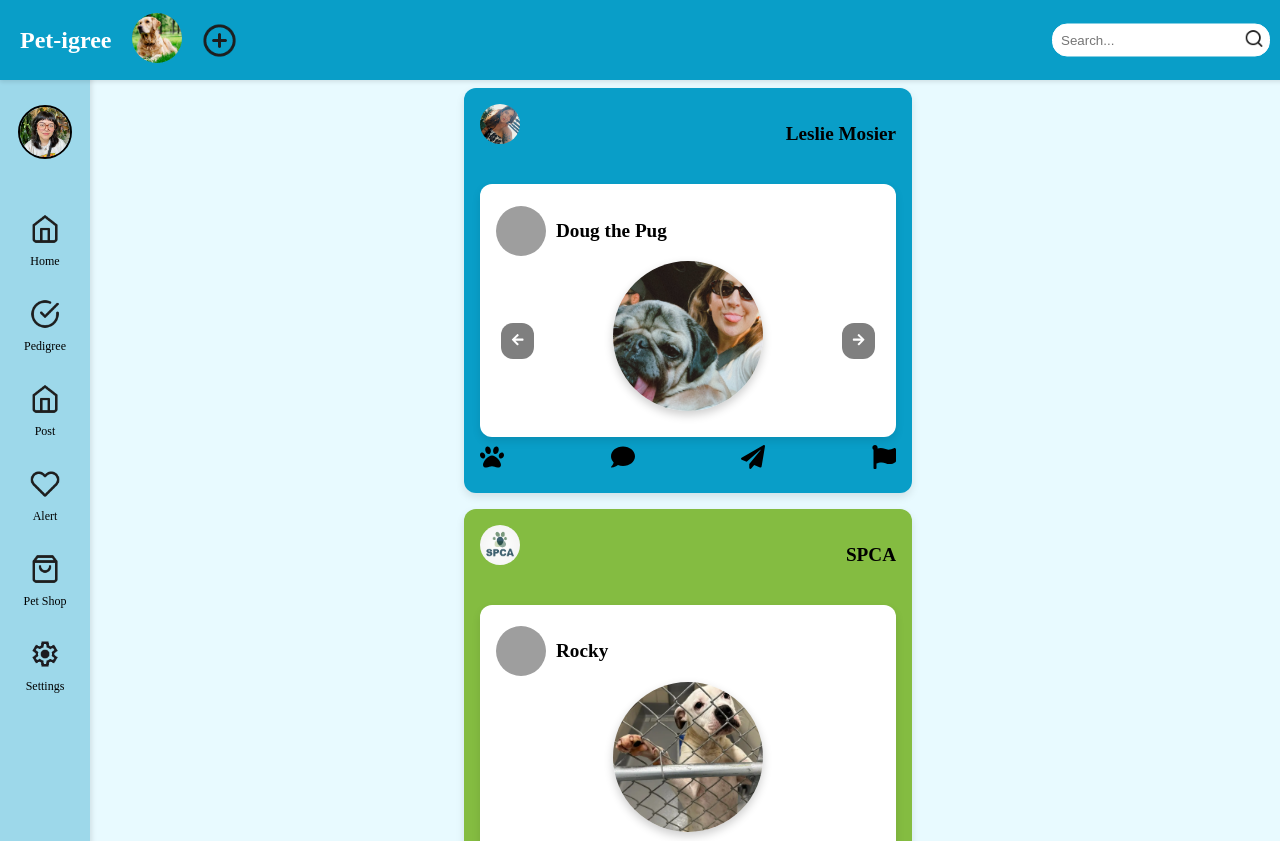
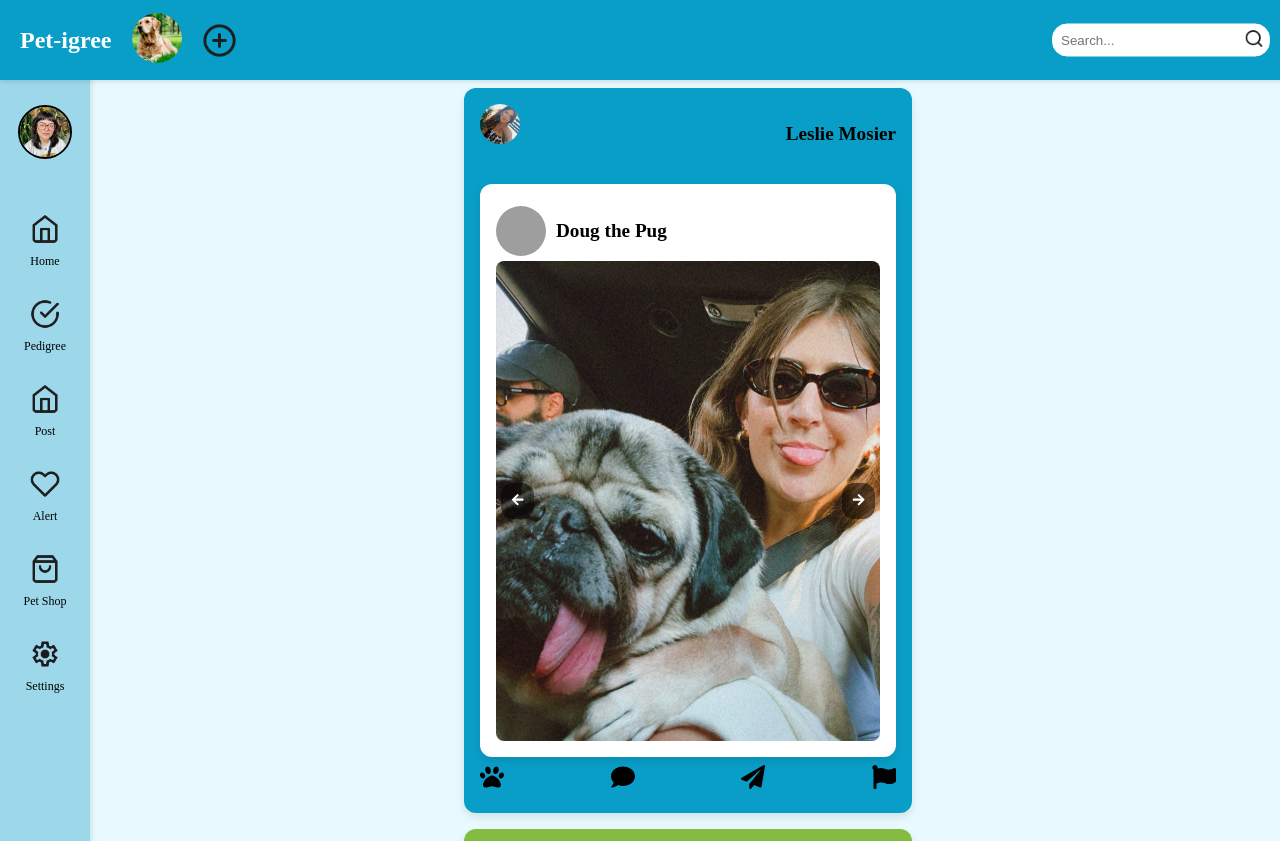
Before and after one commit to reeserapin/Senior-Design-Project, a React (Vite) app in the folder pet-social-media/frontend/: page / in a window 1280 px wide. Shown: the top 841 px of the page. Built offline with nearby package versions, Linux system fonts and the light colour scheme; grey boxes are pictures that could not be loaded.

Commit message:
fixed homepage picture bug

```diff
--- a/pet-social-media/frontend/src/pages/Homepage.jsx
+++ b/pet-social-media/frontend/src/pages/Homepage.jsx
@@ -51,7 +51,7 @@ const PetPost = ({ user, avatar, pfp, images, title, bgColor, comments }) => {
   </div>
   <div className="image-container">
     {images.length > 1 && <button className="image-nav left" onClick={prevImage}><FaArrowLeft /></button>}
-    <img src={images[currentImageIndex]} alt={title} className="pet-image" />
+    <img src={images[currentImageIndex]} alt={title} className="homepage-image" />
     {images.length > 1 && <button className="image-nav right" onClick={nextImage}><FaArrowRight /></button>}
   </div>
 </div>
--- a/pet-social-media/frontend/src/styles/Homepage.css
+++ b/pet-social-media/frontend/src/styles/Homepage.css
@@ -60,10 +60,11 @@
     white-space: nowrap;
   }
 
-  .pet-image {
+  .homepage-image {
     width: 100%;
+    height: auto;
+    object-fit: cover;
     border-radius: 8px;
-    margin-bottom: 10px;
   }
 
   .pet-actions {
```
